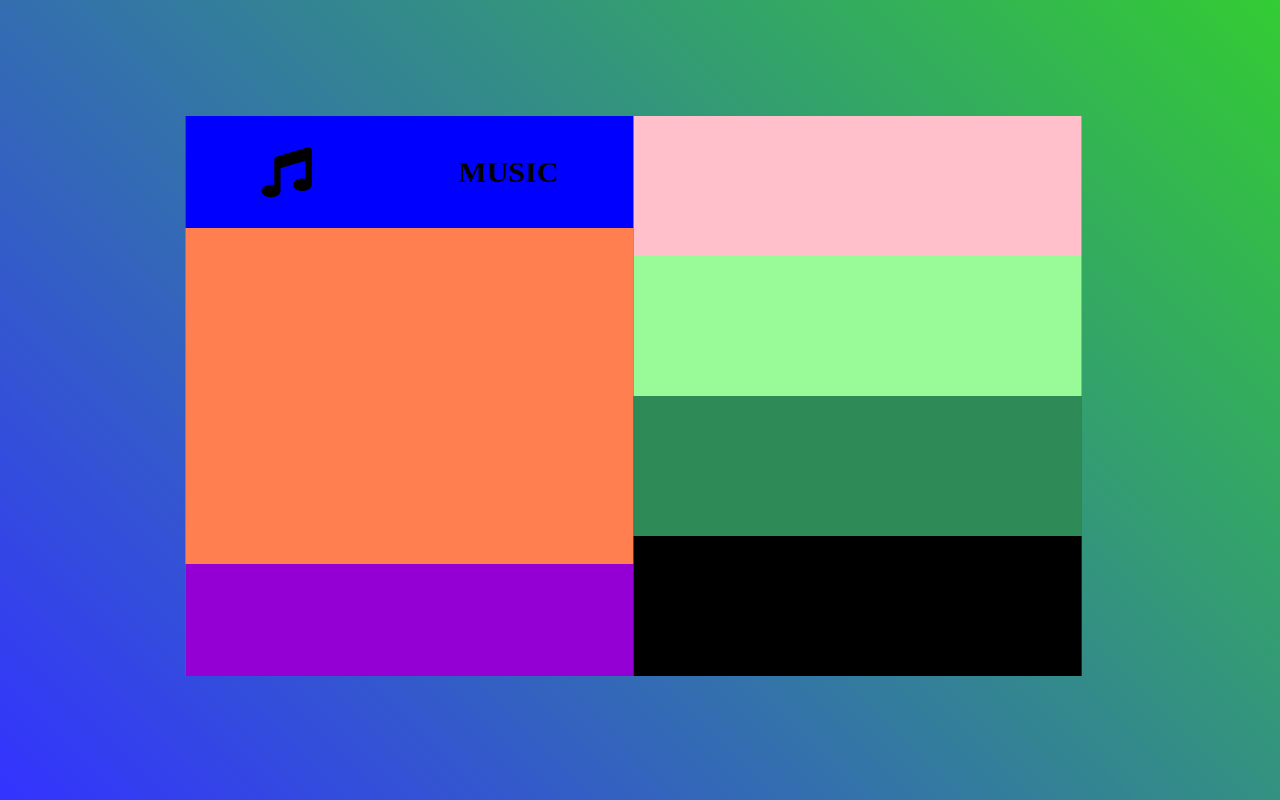
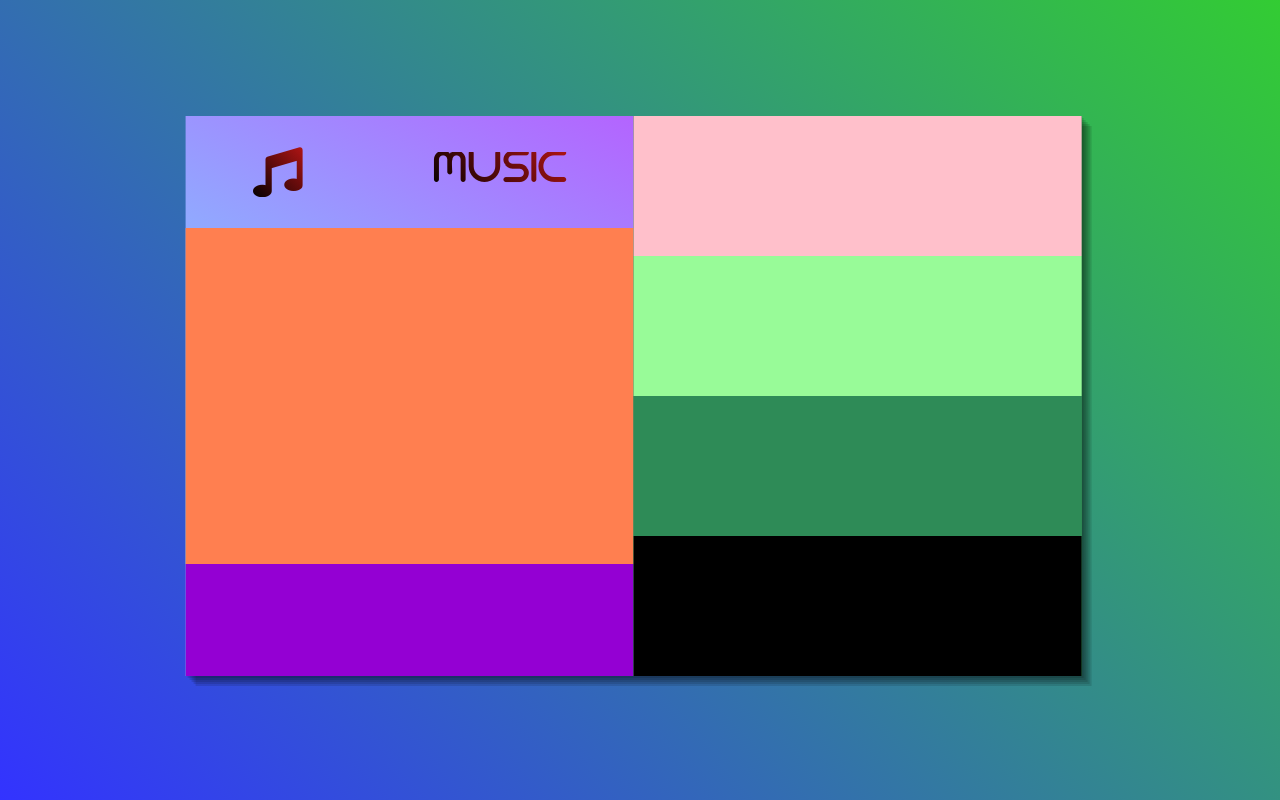
Before and after one commit to Mark-42-max/Web-Music-Player, a plain HTML site: page index.html in a window 1280 px wide. Drawn offline with Linux system fonts and the light colour scheme.

Commit message:
logo created

```diff
--- a/CSS/styles.css
+++ b/CSS/styles.css
@@ -1,3 +1,8 @@
+ @font-face {
+     font-family: neon-club;
+     src: url("/Media/writing/NEON\ CLUB\ MUSIC_bold.otf")format("opentype");
+ }
+
  *,
  *::before,
  *::after {
@@ -16,8 +21,6 @@ body {
      background: linear-gradient(45deg, #3333ff, #33cc33);
  }
 
-:root {}
-
  .music {
      position: relative;
      width: 70%;
@@ -29,37 +32,54 @@ body {
      display: flex;
      justify-content: center;
      align-items: center;
+     box-shadow: 2px 2px rgba(0, 0, 0, 0.12), 4px 4px rgba(0, 0, 0, 0.12), 6px 6px rgba(0, 0, 0, 0.12), 8px 8px rgba(0, 0, 0, 0.12), 10px 10px rgba(0, 0, 0, 0.12);
  }
 
  .left {
      width: 50%;
      height: 100%;
-    background-color: red;
+     /* background-color: red; */
  }
 
  .logo {
      width: 100%;
      height: 20%;
-    background-color: blue;
+     /* background-color: blue; */
      display: flex;
      justify-content: space-around;
      align-items: center;
+     overflow: auto;
  }
 
  .logo-img {
      font-size: 1rem;
      padding-left: 3px;
+     background-image: linear-gradient(45deg, #000, #af1414);
+     background-repeat: no-repeat;
+     background-size: 100%;
+     background-clip: text;
+     -webkit-background-clip: text;
+     -webkit-text-fill-color: transparent;
  }
 
  .logo-txt h2 {
-    font-size: 3rem;
+     font-family: neon-club;
+     font-size: 4rem;
      padding-right: 2px;
+     background-image: linear-gradient(45deg, #000, #af1414);
+     background-repeat: no-repeat;
+     background-size: 100%;
+     background-clip: text;
+     -webkit-background-clip: text;
+     -webkit-text-fill-color: transparent;
  }
 
  .rotating-image {
      width: 100%;
      height: 60%;
      background-color: coral;
+     display: grid;
+     place-items: center;
  }
 
  .soundbar {
@@ -97,11 +117,10 @@ body {
      height: 25%;
      background-color: black;
  }
-
-
-/* ########### #Media# ############## */
+ /* ########### #Phone# ############## */
 
  @media screen and (max-width: 600px) {
      .logo-txt {
          display: none;
      }
+ }
```
Also changed, not shown: index.html (+0 -1 lines), Media/writing/NEON CLUB MUSIC.otf (added), Media/writing/NEON CLUB MUSIC_READ ME.txt (added), Media/writing/NEON CLUB MUSIC_bold.otf (added), Media/writing/NEON CLUB MUSIC_italic.otf (added), Media/writing/NEON CLUB MUSIC_light.otf (added), Media/writing/NEON CLUB MUSIC_medium.otf (added), Media/writing/sample_NEON-CLUB-MUSIC.png (added), 1 other file. Lines whose indentation alone changed are shown as unchanged.
